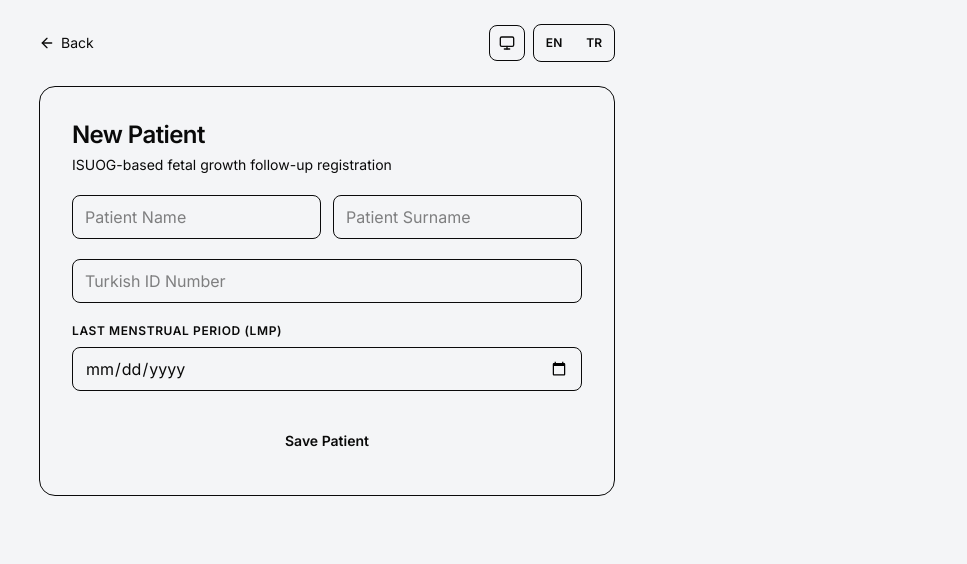
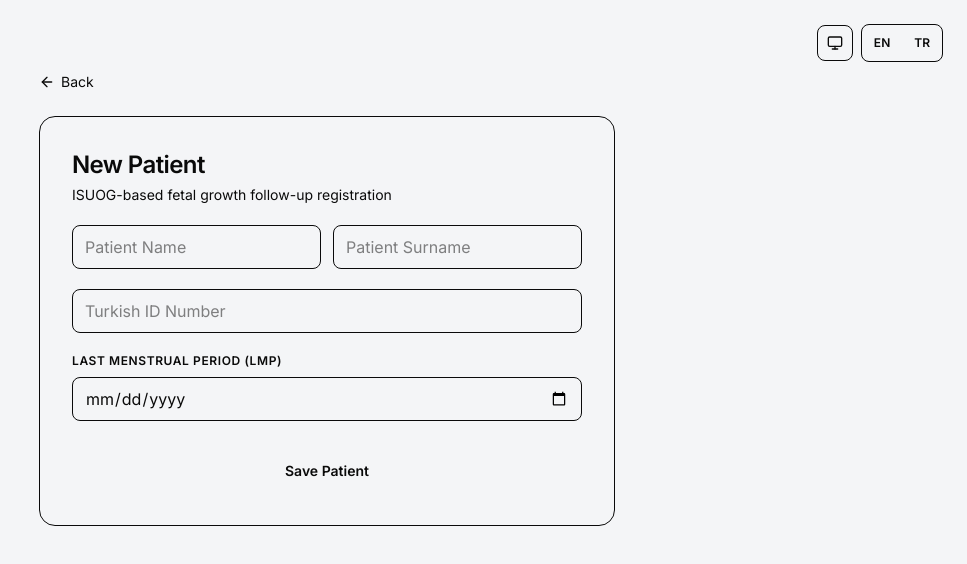
Before and after one commit to zeynepnkomurcu/fetalgrowth-tracker, a React (Vite) app: page /new-patient in a window 1280 px wide. Shown: the top 564 px of the page, without its empty margins (313-1280 px from the left). Built offline with nearby package versions, Linux system fonts and the light colour scheme.

Commit message:
Revert "fix: integrate theme/lang into header toolbar — no more overlap"
This reverts commit b348d76b57881d8d51270b9e88492ff285c2a600.

```diff
--- a/src/pages/DashboardTest.jsx
+++ b/src/pages/DashboardTest.jsx
@@ -193,13 +193,19 @@ export default function Dashboard() {
   };
 
   return (
-    <div className="min-h-screen bg-[--color-bg] text-[--color-text] p-4 md:p-6">
+    <div className="min-h-screen bg-[--color-bg] text-[--color-text] p-4 md:p-6 relative">
+
+      {/* Floating top-right controls */}
+      <div className="absolute top-4 right-4 md:top-6 md:right-6 z-10 flex items-center gap-2">
+        <ThemeSwitch />
+        <LanguageSwitch />
+      </div>
 
       <div className="max-w-7xl mx-auto space-y-4">
 
-        {/* Header — title + integrated toolbar */}
-        <header className="bg-[--color-surface] border border-[--color-border] rounded-2xl px-6 py-5 flex flex-wrap items-center justify-between gap-4">
-          <div className="min-w-0">
+        {/* Header */}
+        <header className="bg-[--color-surface] border border-[--color-border] rounded-2xl px-6 py-5 flex items-center justify-between gap-4">
+          <div>
             <h1 className="text-2xl font-semibold tracking-tight">
               {t("app.title")}
             </h1>
@@ -208,15 +214,12 @@ export default function Dashboard() {
             </p>
           </div>
           <div className="flex items-center gap-2">
-            <ThemeSwitch />
-            <LanguageSwitch />
-            <span className="w-px h-6 bg-[--color-border] mx-1" aria-hidden />
             <button
               onClick={() => setDummyOpen(true)}
               className="inline-flex items-center gap-1.5 h-9 px-3 rounded-lg border border-[--color-border] bg-[--color-surface] text-[--color-text-muted] hover:text-[--color-text] hover:bg-[--color-surface-muted] text-sm font-medium transition-colors"
             >
               <FlaskConical className="w-4 h-4" />
-              <span className="hidden sm:inline">{t("common.addDummy")}</span>
+              {t("common.addDummy")}
             </button>
             <button
               onClick={() => navigate("/new-patient")}
--- a/src/pages/NewPatient.jsx
+++ b/src/pages/NewPatient.jsx
@@ -54,24 +54,22 @@ export default function NewPatient() {
     "w-full h-11 px-3 rounded-lg border border-[--color-border-strong] bg-[--color-surface] text-[--color-text] placeholder:text-[--color-text-subtle] focus:outline-none focus:ring-2 focus:ring-[--color-text] focus:border-transparent transition-all";
 
   return (
-    <div className="min-h-screen bg-[--color-bg] text-[--color-text] p-4 md:p-6">
+    <div className="min-h-screen bg-[--color-bg] text-[--color-text] p-4 md:p-6 relative">
 
-      <div className="max-w-xl mx-auto">
+      {/* Floating top-right controls */}
+      <div className="absolute top-4 right-4 md:top-6 md:right-6 z-10 flex items-center gap-2">
+        <ThemeSwitch />
+        <LanguageSwitch />
+      </div>
 
-        {/* Top toolbar: back + theme/lang */}
-        <div className="flex items-center justify-between mb-6">
+      <div className="max-w-xl mx-auto pt-12">
         <button
           onClick={() => navigate("/")}
-            className="inline-flex items-center gap-1.5 text-sm text-[--color-text-muted] hover:text-[--color-text] transition-colors"
+          className="inline-flex items-center gap-1.5 text-sm text-[--color-text-muted] hover:text-[--color-text] transition-colors mb-6"
         >
           <ArrowLeft className="w-4 h-4" />
           {t("common.back")}
         </button>
-          <div className="flex items-center gap-2">
-            <ThemeSwitch />
-            <LanguageSwitch />
-          </div>
-        </div>
 
         <div className="bg-[--color-surface] border border-[--color-border] rounded-2xl p-8 space-y-5">
           <div>
```
Lines whose indentation alone changed are shown as unchanged.
